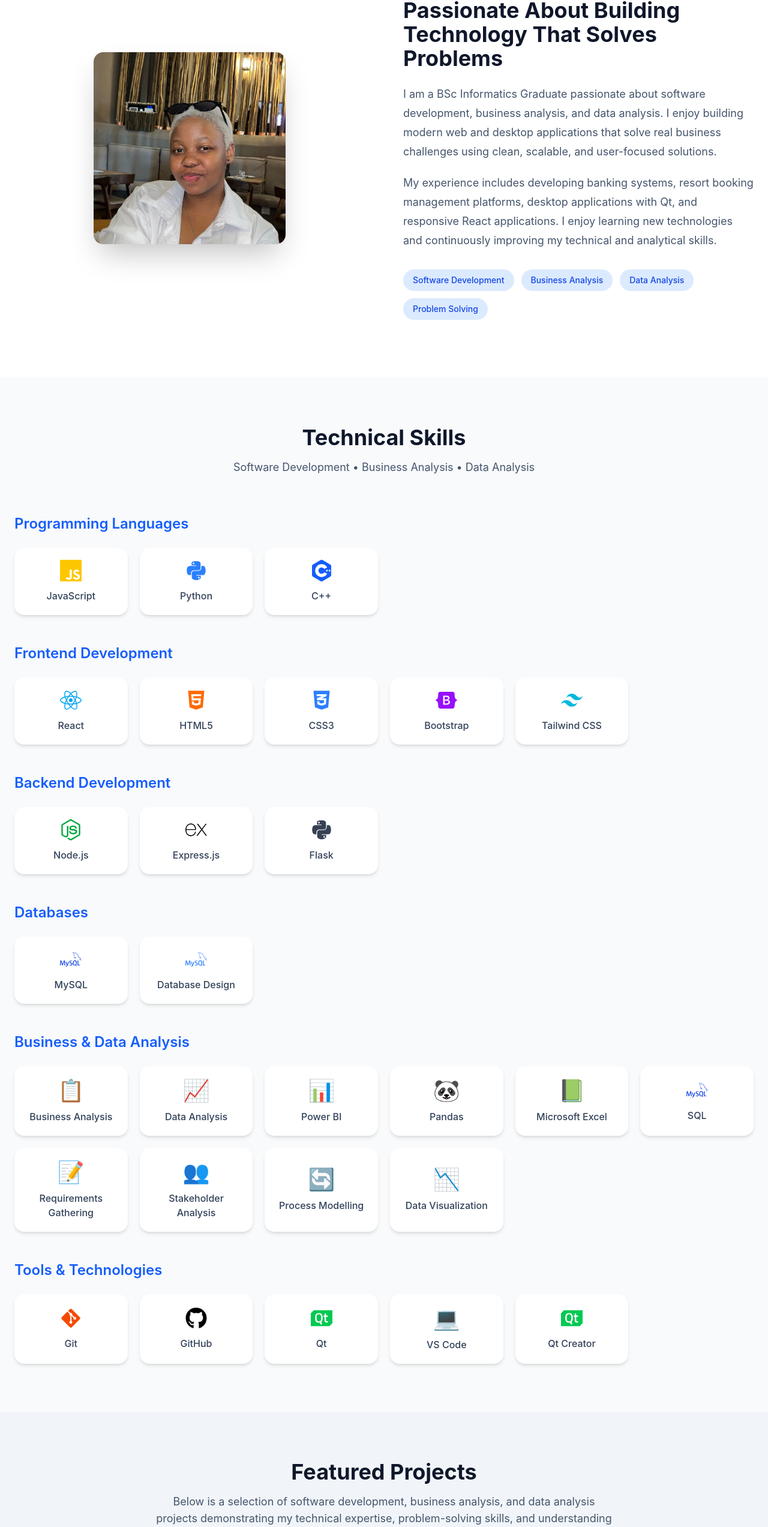
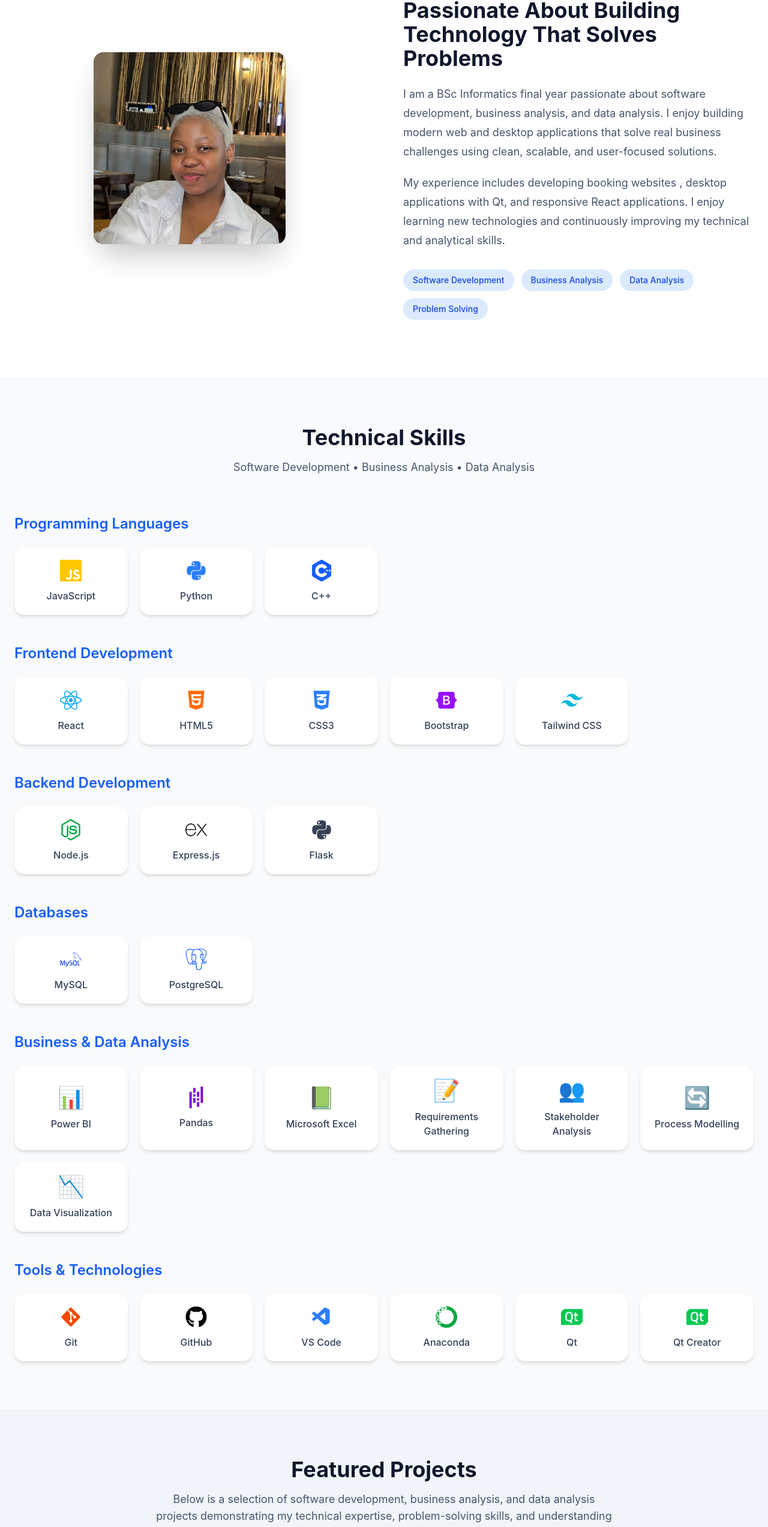
Before and after one commit to BonoloLekay/Bonolo-Portfolio, a React (Vite) app: page / in a window 1280 px wide. Shown: the part 943-3488 px from the top of the page at 60% size. Built offline with nearby package versions, Linux system fonts and the light colour scheme.

Commit message:
Update skills and projects section

```diff
--- a/index.html
+++ b/index.html
@@ -4,7 +4,7 @@
     <meta charset="UTF-8" />
     <link rel="icon" type="image/svg+xml" href="/favicon.svg" />
     <meta name="viewport" content="width=device-width, initial-scale=1.0" />
-    <title>client</title>
+    <title>BML</title>
   </head>
   <body>
     <div id="root"></div>
--- a/src/components/About/About.jsx
+++ b/src/components/About/About.jsx
@@ -25,15 +25,15 @@ function About() {
           </h2>
 
           <p className="mt-6 text-base md:text-lg text-slate-600 leading-8">
-            I am a BSc Informatics Graduate passionate about software
+            I am a BSc Informatics final year passionate about software
             development, business analysis, and data analysis. I enjoy building
             modern web and desktop applications that solve real business
             challenges using clean, scalable, and user-focused solutions.
           </p>
 
           <p className="mt-5 text-base md:text-lg text-slate-600 leading-8">
-            My experience includes developing banking systems, resort booking
-            management platforms, desktop applications with Qt, and responsive
+            My experience includes developing booking websites
+            , desktop applications with Qt, and responsive
             React applications. I enjoy learning new technologies and
             continuously improving my technical and analytical skills.
           </p>
--- a/src/components/Education/Education.jsx
+++ b/src/components/Education/Education.jsx
@@ -34,7 +34,7 @@ function Education() {
               </p>
 
               <p className="mt-1 text-slate-500 font-medium">
-                BSc Informatics Graduate
+                BSc Informatics Final year student
               </p>
 
               <p className="mt-6 text-base md:text-lg text-slate-600 leading-8">
--- a/src/components/Projects/Projects.jsx
+++ b/src/components/Projects/Projects.jsx
@@ -2,14 +2,6 @@ import { FaGithub, FaExternalLinkAlt } from "react-icons/fa";
 
 function Projects() {
   const projects = [
-    {
-      title: "Bank Management System",
-      description:
-        "A full-stack banking application featuring secure authentication, customer management, account management, loan processing, and MySQL database integration.",
-      tech: ["Python", "Flask", "MySQL", "Bootstrap", "HTML", "CSS"],
-      github: "#",
-      demo: "#",
-    },
     {
       title: "BML Tech Solutions Website",
       description:
@@ -26,15 +18,8 @@ function Projects() {
       demo: "https://techbml.netlify.app/",
     },
     {
-      title: "Student Management System",
-      description:
-        "A desktop application developed using C++ and Qt for managing student records through an intuitive graphical user interface.",
-      tech: ["C++", "Qt"],
-      github: "#",
-      demo: "#",
-    },
-    {
-      title: "Resort Booking Management System (Business Analysis)",
+      title:
+        "Resort Booking Management System (Business Analysis + Live client website)",
       description:
         "Conducted the complete business analysis for a resort booking system, including stakeholder analysis, business requirements gathering, SRS documentation, use cases, process modelling and wireframes.",
       tech: [
@@ -47,7 +32,7 @@ function Projects() {
       ],
       github:
         "https://github.com/BonoloLekay/Oluhle-resort-booking-management-system",
-      demo: "#",
+      demo: "https://oluhleresorts.co.za",
     },
   ];
 
--- a/src/components/Skills/Skills.jsx
+++ b/src/components/Skills/Skills.jsx
@@ -12,11 +12,16 @@ import {
 import {
   SiJavascript,
   SiMysql,
+  SiPostgresql,
   SiExpress,
   SiCplusplus,
   SiQt,
   SiTailwindcss,
+  SiPandas,
+  SiAnaconda,
 } from "react-icons/si";
+
+import { VscVscode } from "react-icons/vsc";
 
 function Skills() {
   const categories = [
@@ -37,10 +42,14 @@ function Skills() {
         },
       ],
     },
+
     {
       title: "Frontend Development",
       skills: [
-        { name: "React", icon: <FaReact className="text-sky-500 text-4xl" /> },
+        {
+          name: "React",
+          icon: <FaReact className="text-sky-500 text-4xl" />,
+        },
         {
           name: "HTML5",
           icon: <FaHtml5 className="text-orange-500 text-4xl" />,
@@ -59,6 +68,7 @@ function Skills() {
         },
       ],
     },
+
     {
       title: "Backend Development",
       skills: [
@@ -76,6 +86,7 @@ function Skills() {
         },
       ],
     },
+
     {
       title: "Databases",
       skills: [
@@ -84,38 +95,28 @@ function Skills() {
           icon: <SiMysql className="text-blue-700 text-4xl" />,
         },
         {
-          name: "Database Design",
-          icon: <SiMysql className="text-blue-500 text-4xl" />,
+          name: "PostgreSQL",
+          icon: <SiPostgresql className="text-blue-600 text-4xl" />,
         },
       ],
     },
+
     {
       title: "Business & Data Analysis",
       skills: [
-        {
-          name: "Business Analysis",
-          icon: <span className="text-4xl">📋</span>,
-        },
-        {
-          name: "Data Analysis",
-          icon: <span className="text-4xl">📈</span>,
-        },
         {
           name: "Power BI",
           icon: <span className="text-4xl">📊</span>,
         },
         {
           name: "Pandas",
-          icon: <span className="text-4xl">🐼</span>,
+          icon: <SiPandas className="text-purple-700 text-4xl" />,
         },
         {
           name: "Microsoft Excel",
           icon: <span className="text-4xl">📗</span>,
         },
-        {
-          name: "SQL",
-          icon: <SiMysql className="text-blue-700 text-4xl" />,
-        },
+
         {
           name: "Requirements Gathering",
           icon: <span className="text-4xl">📝</span>,
@@ -134,6 +135,7 @@ function Skills() {
         },
       ],
     },
+
     {
       title: "Tools & Technologies",
       skills: [
@@ -146,12 +148,16 @@ function Skills() {
           icon: <FaGithub className="text-black text-4xl" />,
         },
         {
+          name: "VS Code",
+          icon: <VscVscode className="text-blue-500 text-4xl" />,
+        },
+        {
+          name: "Anaconda",
+          icon: <SiAnaconda className="text-green-600 text-4xl" />,
+        },
+        {
           name: "Qt",
           icon: <SiQt className="text-green-500 text-4xl" />,
-        },
-        {
-          name: "VS Code",
-          icon: <span className="text-4xl">💻</span>,
         },
         {
           name: "Qt Creator",
@@ -164,7 +170,6 @@ function Skills() {
   return (
     <section id="skills" className="py-16 md:py-20 bg-slate-50">
       <div className="max-w-7xl mx-auto px-6">
-        {/* Heading */}
         <div className="text-center mb-12 md:mb-16">
           <h2 className="text-3xl md:text-4xl font-bold text-slate-900">
             Technical Skills
```
Also changed, not shown: 1 other file (tests, documents, lock files or other folders).
